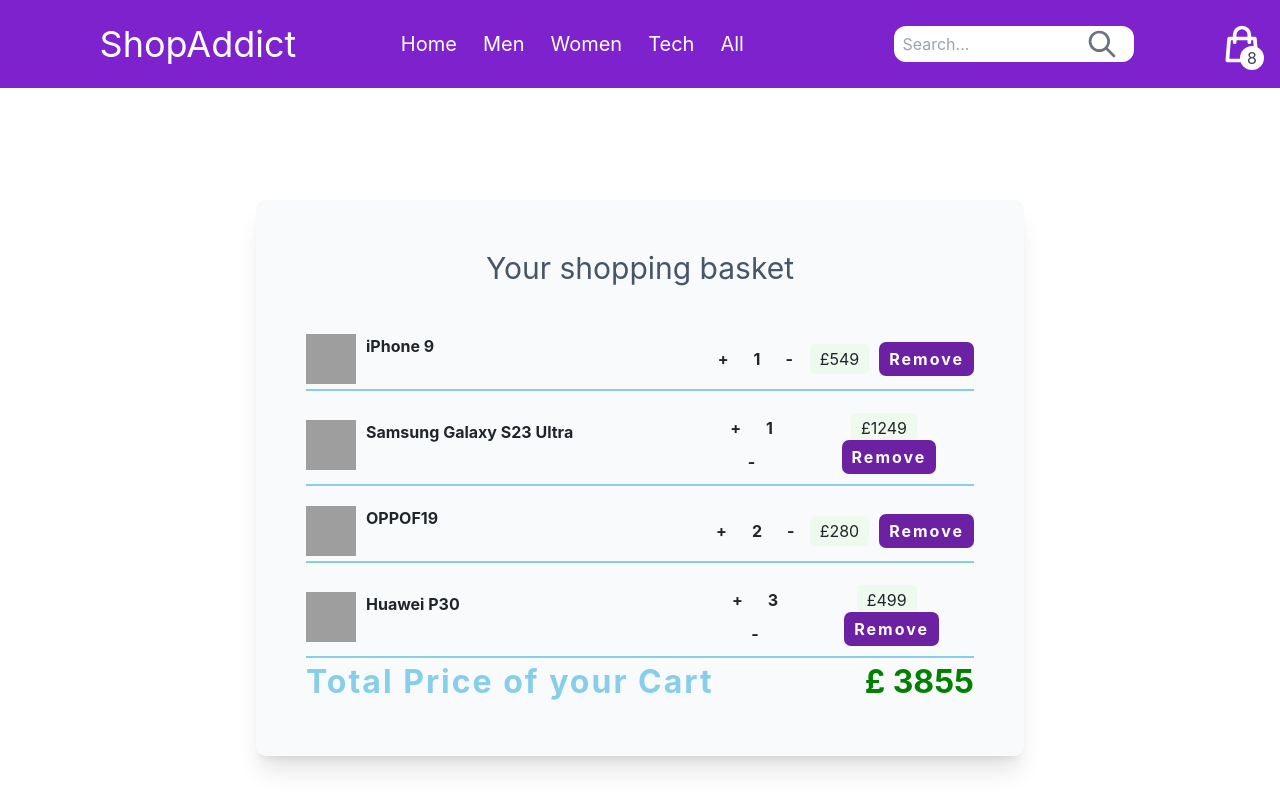
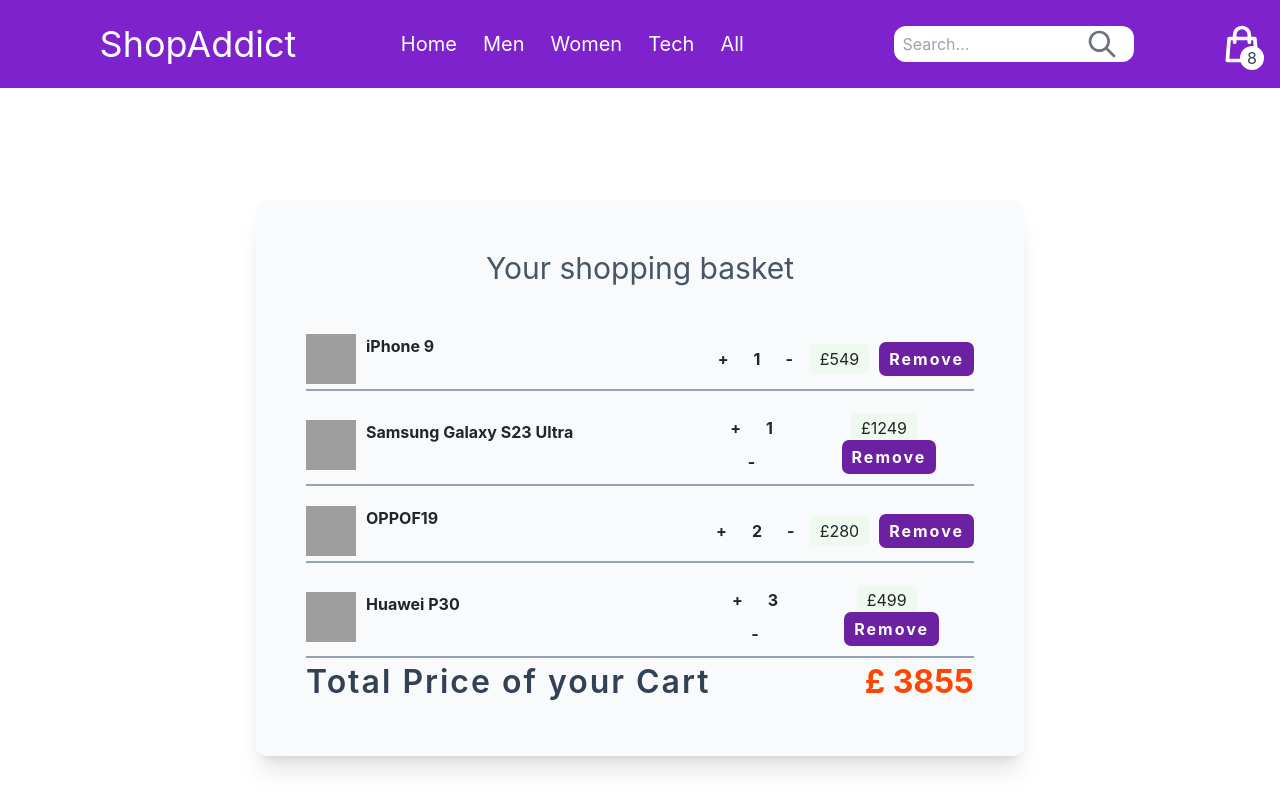
Before and after one commit to apyosi/ecommerce-shop, a React (Create React App) app: page /cart in a window 1280 px wide. Shown: the top 800 px of the page. Built offline with nearby package versions, Linux system fonts and the light colour scheme; no server answers; grey boxes are pictures that could not be loaded.

Commit message:
More Cart.js styling

```diff
--- a/src/assets/css/cart.css
+++ b/src/assets/css/cart.css
@@ -25,7 +25,7 @@
     align-items: center;
     justify-content: space-between;
     margin-top: 20px;
-    border-bottom: 2px solid skyblue;
+    border-bottom: 2px solid #94a3b8;
     padding-bottom: 5px;
 }
 .cart_box div:nth-child(2) button{
@@ -59,12 +59,12 @@
 }
 .total span:nth-child(1){
     font-size: 2rem;
-    color: skyblue;
-    font-weight: bold;
+    color: #334155;
+    font-weight:600;
     letter-spacing: 2px;
 }
 .total span:nth-child(2){
     font-size: 2rem;
-    color: green;
+    color: orangered;
     font-weight: bold;
 }
```
